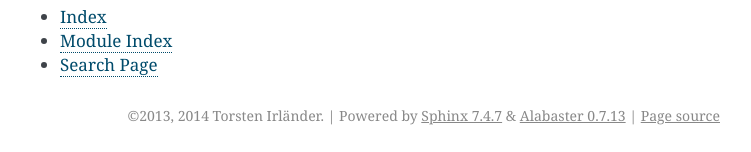
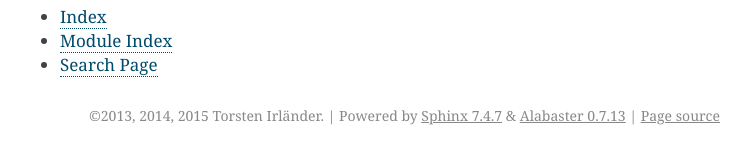
Before and after one commit to ringo-framework/ringo, a Sphinx documentation site: the page built from docs/source/index.rst, in a window 1280 px wide. Shown: the part 2189-2341 px from the top of the page, without its empty margins (390-1141 px from the left). Built offline with Sphinx 7.4.7, drawn with Linux system fonts in a browser that asks for light colours; formulas are drawn with MathJax 3.

```diff
--- a/docs/source/conf.py
+++ b/docs/source/conf.py
@@ -49,16 +49,16 @@ master_doc = 'index'
 
 # General information about the project.
 project = u'Ringo'
-copyright = u'2013, 2014 Torsten Irländer'
+copyright = u'2013, 2014, 2015 Torsten Irländer'
 
 # The version info for the project you're documenting, acts as replacement for
 # |version| and |release|, also used in various other places throughout the
 # built documents.
 #
 # The short X.Y version.
-version = '0.17.0'
+version = '0.17.1'
 # The full version, including alpha/beta/rc tags.
-release = '0.17.0'
+release = '0.17.1'
 
 # The language for content autogenerated by Sphinx. Refer to documentation
 # for a list of supported languages.
--- a/setup.cfg
+++ b/setup.cfg
@@ -1,5 +1,5 @@
 [egg_info]
-tag_build = dev
+#tag_build = dev
 
 [nosetests]
 match=^test
```
